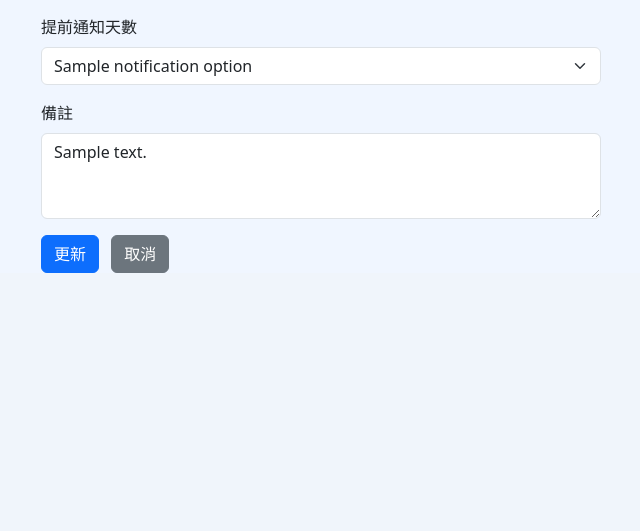
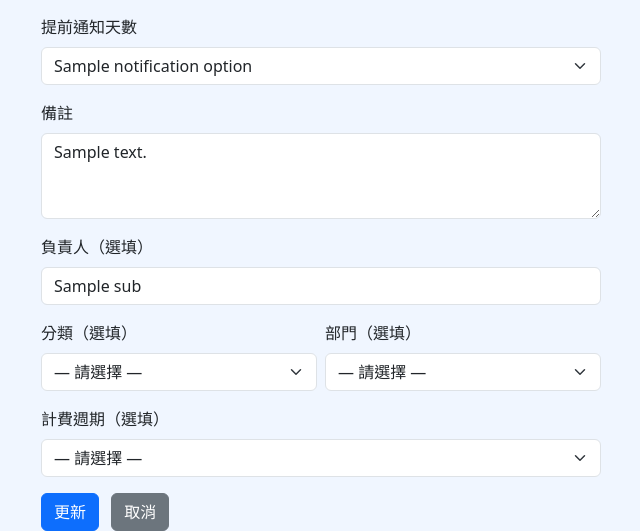
Before and after one commit to gilliontec-tw/subtracker, a FastAPI app: template src/interfaces/web/templates/edit.html in a window 1280 px wide. Shown: the part 651-1182 px from the top of the page, without its empty margins (41-681 px from the left). Before the commit the page ends 924 px from the top, so only its background shows below. Run offline with FastAPI, Linux system fonts and the light colour scheme; the template is opened without the code that fills it: most values are stand-ins (such as "Sample title", 1, 10 or a date in 2020).

Commit message:
feat: add owner/category/department/billing_cycle fields to create and edit forms

```diff
--- a/src/interfaces/web/templates/edit.html
+++ b/src/interfaces/web/templates/edit.html
@@ -58,6 +58,44 @@
     <textarea name="notes" class="form-control" rows="3"
               placeholder="合約編號、購買廠商、授權數量等（選填）">{{ sub.notes or '' }}</textarea>
   </div>
+  <div class="mb-3">
+    <label class="form-label">負責人（選填）</label>
+    <input type="text" name="owner_name" class="form-control"
+           value="{{ sub.owner_name or '' }}"
+           placeholder="例如：陳小明">
+  </div>
+  <div class="row g-2 mb-3">
+    <div class="col-sm-6">
+      <label class="form-label">分類（選填）</label>
+      <select name="category" class="form-select">
+        <option value="">— 請選擇 —</option>
+        {% for opt in category_options %}
+        <option value="{{ opt }}"
+                {% if sub.category == opt %}selected{% endif %}>{{ opt }}</option>
+        {% endfor %}
+      </select>
+    </div>
+    <div class="col-sm-6">
+      <label class="form-label">部門（選填）</label>
+      <select name="department" class="form-select">
+        <option value="">— 請選擇 —</option>
+        {% for opt in department_options %}
+        <option value="{{ opt }}"
+                {% if sub.department == opt %}selected{% endif %}>{{ opt }}</option>
+        {% endfor %}
+      </select>
+    </div>
+  </div>
+  <div class="mb-3">
+    <label class="form-label">計費週期（選填）</label>
+    <select name="billing_cycle" class="form-select">
+      <option value="">— 請選擇 —</option>
+      {% for value, label in billing_cycle_options %}
+      <option value="{{ value }}"
+              {% if sub.billing_cycle == value %}selected{% endif %}>{{ label }}</option>
+      {% endfor %}
+    </select>
+  </div>
   <button type="submit" class="btn btn-primary">更新</button>
   <a href="/" class="btn btn-secondary ms-2">取消</a>
 </form>
```
Also changed, not shown: src/interfaces/web/templates/create.html (+34 -0 lines).
